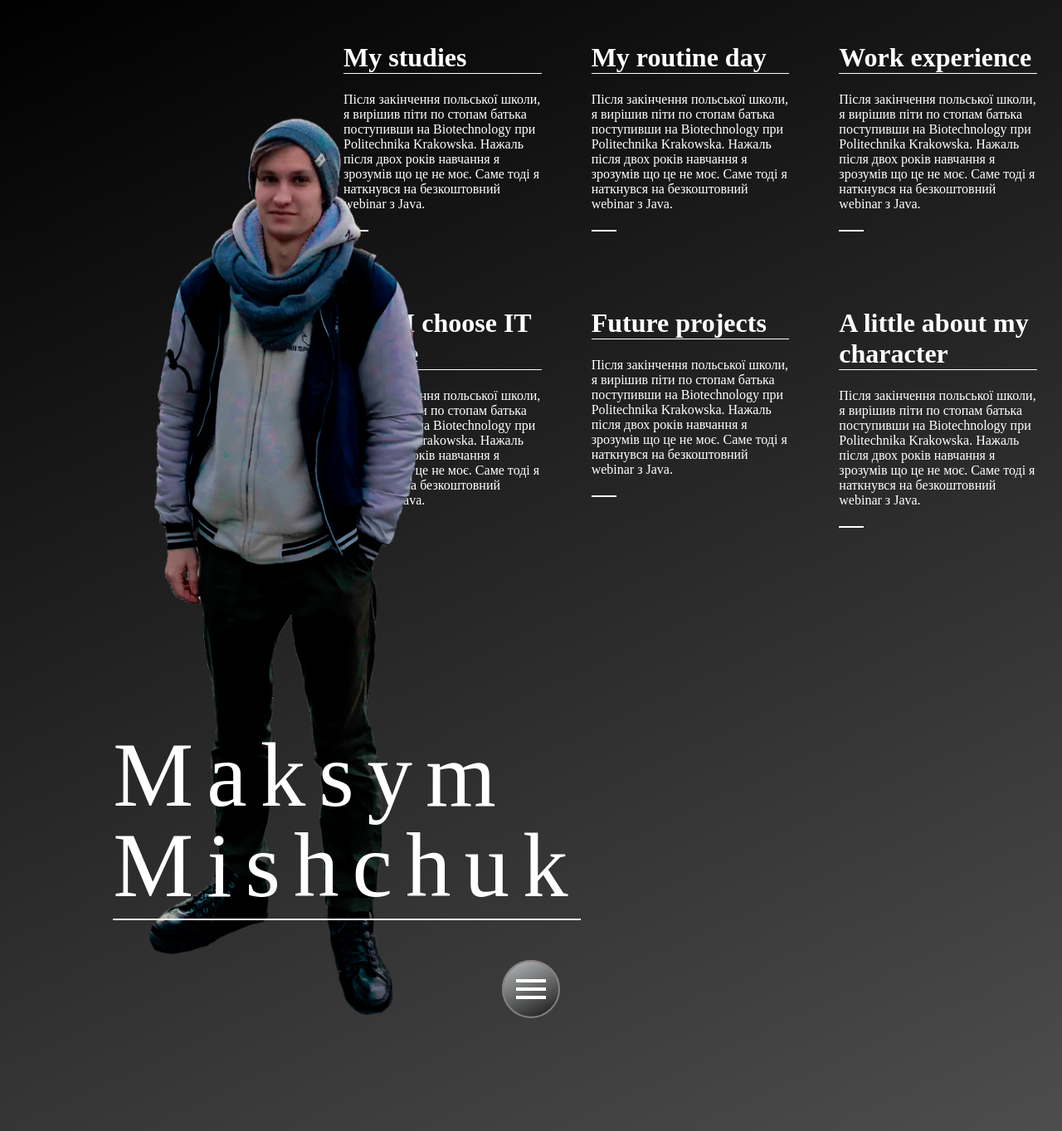
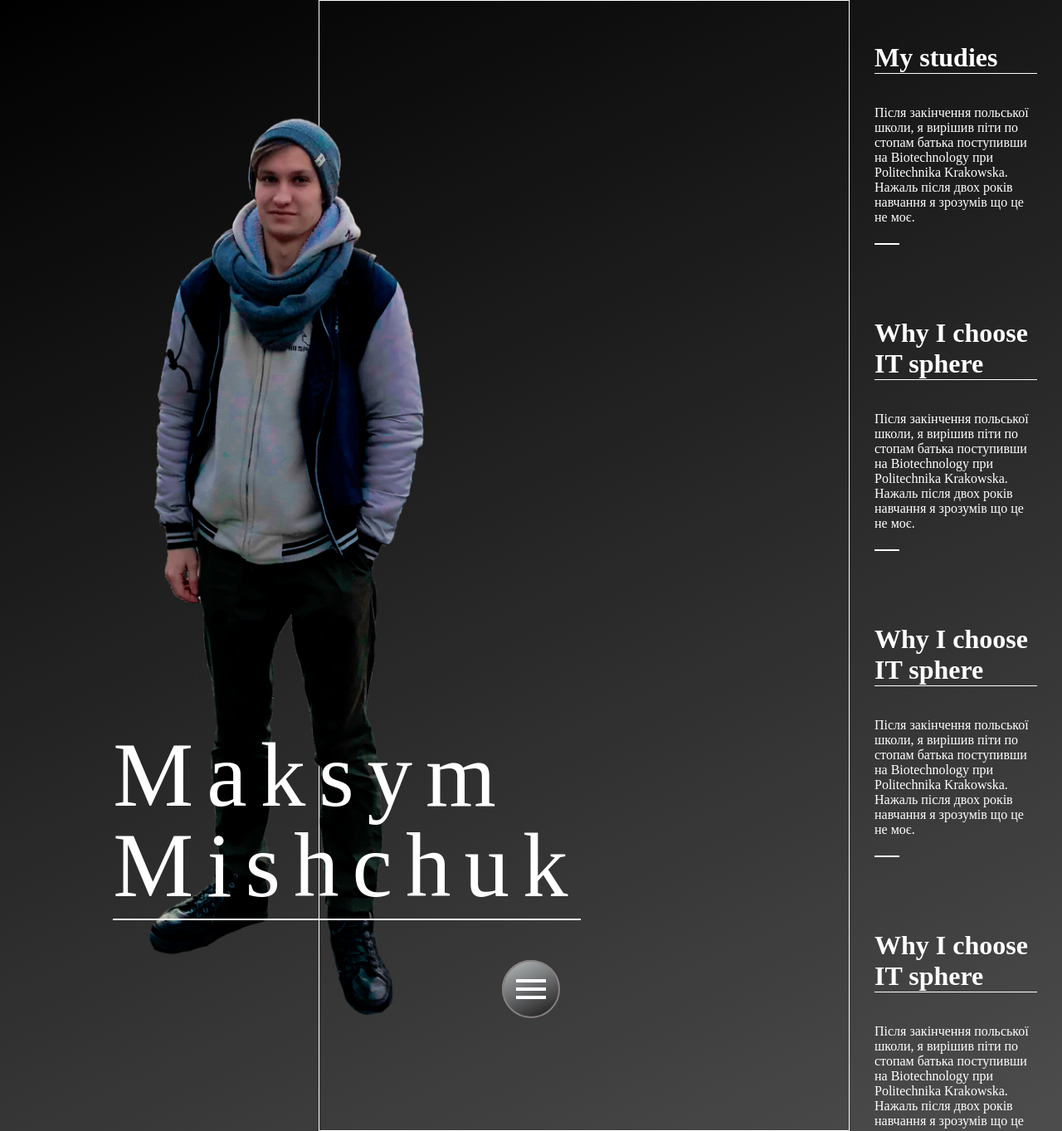
Before and after one commit to maxxsiz/webpage_test1, a Django app: page / in a window 1280 px wide. Shown: the whole page at 83% size. Run offline with Django 3.2, Linux system fonts and the light colour scheme.

Commit message:
main page part 2

```diff
--- a/blog/static/blog/style.css
+++ b/blog/static/blog/style.css
@@ -221,6 +221,10 @@ body {
   }
 
   #main_page {
+    display: flex;
+    flex-direction: row;
+    width: 100vw;
+    height: 100vh;
     left: 0vw;
     background-image: linear-gradient(-25deg, #4e4d4d 0%, #000000 100%);
   }
@@ -399,12 +403,6 @@ body {
   }
 
   /* setting to main page*/
-  .main-block-main {
-    display: flex;
-    flex-direction: row;
-    width: 100vw;
-    height: 100vh;
-  }
   .photo-block {
     width: 30vw;
     height: 100vh;
@@ -440,17 +438,30 @@ body {
     opacity: 1;
     transition: all 1s ;
   }
-
+  .big-block-blog {
+    width: 50vw;
+    height: 100vh;
+    border: 1px solid white;
+  }
   .blog-col {
     display: flex;
     flex-direction: column;
-    width: calc((100vw - 30vw)/3);
+    width: 20vw;
+    height: 100vh;
   }
   .article{
     margin: 30px;
+    max-height: calc(100vh/3 - 60px);
+    display: flex;
+    flex-direction: column;
+    flex-basis:auto auto auto ;
+    transition: all 1.5s ease;
   }
   .article h1{
     border-bottom: 1px solid white;
+  }
+  .article p{
+    overflow: hidden;
   }
   .btn-more-blog{
     cursor: pointer;
@@ -488,7 +499,10 @@ body {
   }
   .article:hover .btn-more-blog:before {
     transform: translateX(50px)
-}
+  }
+  .article:hover {
+    max-height: 60vh;
+  }
 
 
   .photo-block:hover .monochrom-photo{
--- a/blog/templates/blog/main.html
+++ b/blog/templates/blog/main.html
@@ -6,19 +6,19 @@ Maksym Mishchuk - Hello world!
 {% block content %}
 <div class='main-block'>
 <div id="main_page" class='page'>
-    <div class='main-block-main'>
         <div class='photo-block'>
             <img class='my-photo color-photo' src="{% static 'blog/img/me_color.png' %}" alt=''>
             <img class='my-photo monochrom-photo' src="{% static 'blog/img/me_monochrom.png' %}" alt=''>
             <span class='my-name'>Maksym</span>
             <span class='my-surname'>Mishchuk</span>
         </div>
-        <div class='blog-col first-col'>
+        <div class="big-block-blog"></div>
+        <div class='blog-col'>
             <div class='article'>
                 <h1>My studies</h1>
                 <p>Після закінчення польської школи, я вирішив піти по стопам батька поступивши
                 на Biotechnology при Politechnika Krakowska. Нажаль після двох років навчання я зрозумів
-                що це не моє. Саме тоді я наткнувся на безкоштовний webinar з Java.
+                що це не моє.
                 </p>
                 <div class="btn-more-blog"><span>More</span></div>
             </div>
@@ -26,46 +26,33 @@ Maksym Mishchuk - Hello world!
                 <h1>Why I choose IT sphere</h1>
                 <p>Після закінчення польської школи, я вирішив піти по стопам батька поступивши
                     на Biotechnology при Politechnika Krakowska. Нажаль після двох років навчання я зрозумів
-                    що це не моє. Саме тоді я наткнувся на безкоштовний webinar з Java.
-                    </p>
-                <div class="btn-more-blog"><span>More</span></div>
-            </div>
-        </div>
-        <div class='blog-col second-col'>
-            <div class='article'>
-                <h1>My routine day</h1>
-                <p>Після закінчення польської школи, я вирішив піти по стопам батька поступивши
-                    на Biotechnology при Politechnika Krakowska. Нажаль після двох років навчання я зрозумів
-                    що це не моє. Саме тоді я наткнувся на безкоштовний webinar з Java.
+                    що це не моє.
                     </p>
                 <div class="btn-more-blog"><span>More</span></div>
             </div>
             <div class='article'>
-                <h1>Future projects</h1>
+                <h1>Why I choose IT sphere</h1>
                 <p>Після закінчення польської школи, я вирішив піти по стопам батька поступивши
                     на Biotechnology при Politechnika Krakowska. Нажаль після двох років навчання я зрозумів
-                    що це не моє. Саме тоді я наткнувся на безкоштовний webinar з Java.
-                    </p>
-                <div class="btn-more-blog"><span>More</span></div>
-            </div>
-        </div>
-        <div class='blog-col third-col'>
-            <div class='article'>
-                <h1>Work experience</h1>
-                <p>Після закінчення польської школи, я вирішив піти по стопам батька поступивши
-                    на Biotechnology при Politechnika Krakowska. Нажаль після двох років навчання я зрозумів
-                    що це не моє. Саме тоді я наткнувся на безкоштовний webinar з Java.
+                    що це не моє.
                     </p>
                 <div class="btn-more-blog"><span>More</span></div>
             </div>
             <div class='article'>
-                <h1>A little about my character</h1>
+                <h1>Why I choose IT sphere</h1>
                 <p>Після закінчення польської школи, я вирішив піти по стопам батька поступивши
                     на Biotechnology при Politechnika Krakowska. Нажаль після двох років навчання я зрозумів
-                    що це не моє. Саме тоді я наткнувся на безкоштовний webinar з Java.
+                    що це не моє.
                     </p>
                 <div class="btn-more-blog"><span>More</span></div>
             </div>
+            <div class='article'>
+                <h1>Why I choose IT sphere</h1>
+                <p>Після закінчення польської школи, я вирішив піти по стопам батька поступивши
+                    на Biotechnology при Politechnika Krakowska. Нажаль після двох років навчання я зрозумів
+                    що це не моє.
+                    </p>
+                <div class="btn-more-blog"><span>More</span></div>
             </div>
         </div>
 </div>
```
Lines whose indentation alone changed are shown as unchanged.
